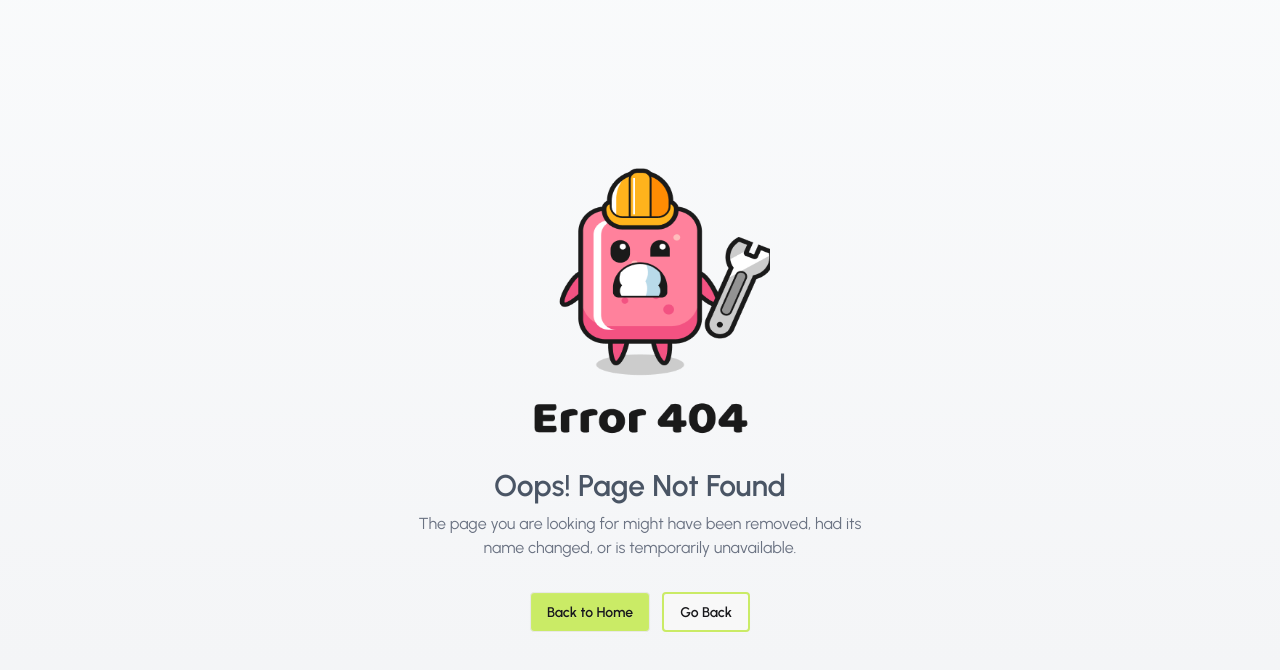
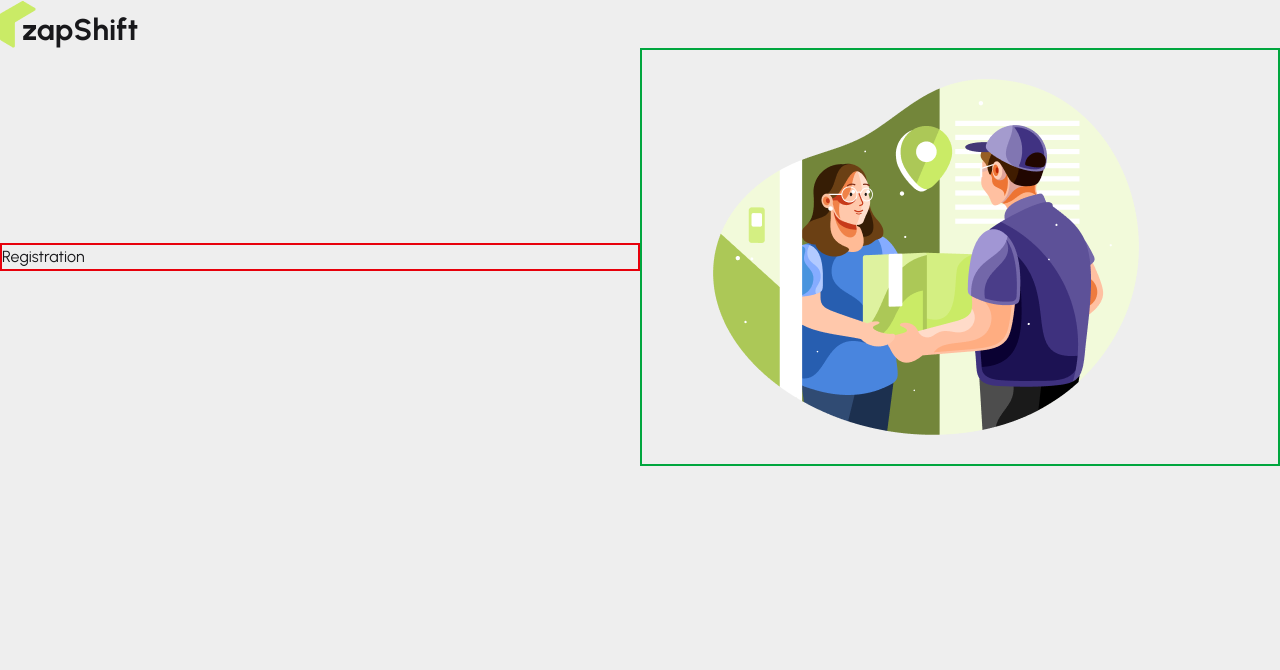
Before and after one commit to sm-remal/zap-shift-client, a React (Vite) app: page /registration in a window 1280 px wide. Before the commit this address had no page. Shown: the top 670 px of the page. Built offline with nearby package versions, Linux system fonts and the light colour scheme.

Commit message:
setup auth-layout

```diff
--- a/src/Router/Router.jsx
+++ b/src/Router/Router.jsx
@@ -4,6 +4,9 @@ import Home from "../pages/Home/Home/Home";
 import Coverage from "../pages/Coverage/Coverage";
 import About from "../pages/About/About";
 import ErrorPage from "../components/ErrorPage/ErrorPage";
+import AuthLayout from "../layouts/AuthLayout";
+import Login from "../pages/Auth/Login/Login";
+import Registration from "../pages/Auth/Registration/Registration";
 
 
 
@@ -28,4 +31,18 @@ export const router = createBrowserRouter([
         }
     ]
   },
+  {
+    path: "/",
+    element: <AuthLayout></AuthLayout>,
+    children: [
+      {
+        path: "login",
+        Component: Login,
+      },
+      {
+        path: "registration",
+        Component: Registration,
+      }
+    ]
+  }
 ]);
--- a/src/components/ErrorPage/ErrorPage.jsx
+++ b/src/components/ErrorPage/ErrorPage.jsx
@@ -1,6 +1,5 @@
 import React from "react";
 import { useNavigate } from "react-router";
-import { AlertTriangle } from "lucide-react";
 import errorImg from "../../assets/404-error.png";
 
 const ErrorPage = () => {
--- /dev/null
+++ b/src/layouts/AuthLayout.jsx
@@ -0,0 +1,22 @@
+import React from 'react';
+import Logo from '../components/Logo/Logo';
+import { Outlet } from 'react-router';
+import authImage from "../assets/authImage.png"
+
+const AuthLayout = () => {
+    return (
+        <div className='flex flex-col min-h-screen bg-base-300 max-w-screen-2xl m-auto max-xl:max-w-7xl max-lg:max-w-5xl max-md:max-w-3xl max-sm:max-w-screen-sm'>
+            <Logo></Logo>
+            <div className='flex justify-center items-center'>
+                <div className='flex-1 border-2 border-red-600'>
+                    <Outlet></Outlet>
+                </div>
+                <div className='flex-1 border-2 border-green-600'>
+                    <img src={authImage} alt="" />
+                </div>
+            </div>
+        </div>
+    );
+};
+
+export default AuthLayout;
--- /dev/null
+++ b/src/pages/Auth/Login/Login.jsx
@@ -0,0 +1,11 @@
+import React from 'react';
+
+const Login = () => {
+    return (
+        <div>
+            Login
+        </div>
+    );
+};
+
+export default Login;
--- /dev/null
+++ b/src/pages/Auth/Registration/Registration.jsx
@@ -0,0 +1,11 @@
+import React from 'react';
+
+const Registration = () => {
+    return (
+        <div>
+            Registration
+        </div>
+    );
+};
+
+export default Registration;
```
